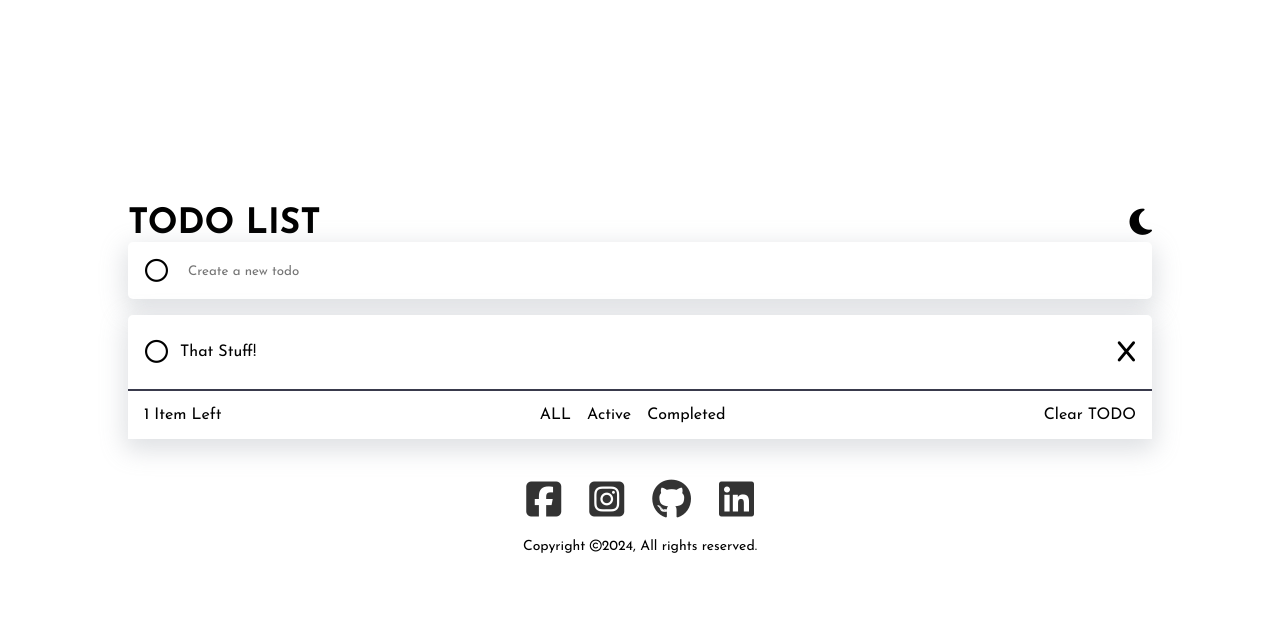
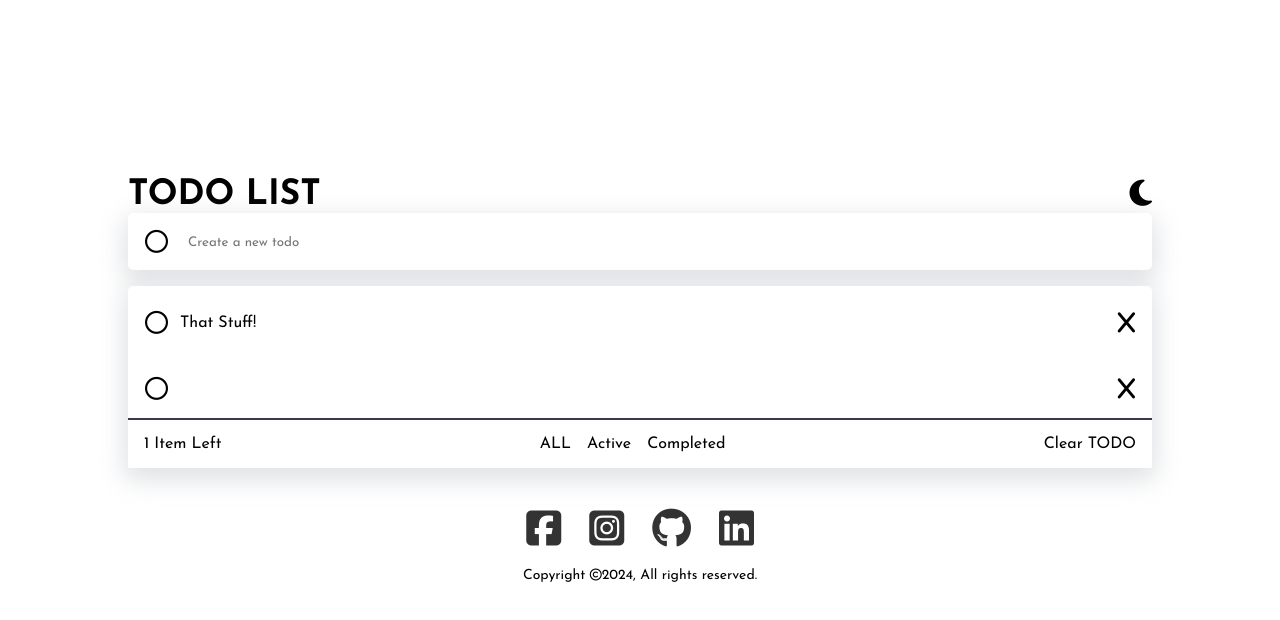
Before and after one commit to N3sca/ToDo, a plain HTML site: page index.html in a window 1280 px wide. Both pictures are taken after a click on the icon 156 px from the left and 270 px from the top of the page. Drawn offline with Linux system fonts and the light colour scheme.

Commit message:
Can Insert now

```diff
--- a/index.html
+++ b/index.html
@@ -22,16 +22,16 @@
 
     <div class="box">
         <div class="inputs">
-            <i id="circleinput" class="fa-regular fa-circle" onmouseover="circleon('circleinput')" onmouseleave="circleoff('circleinput')"></i>
-            <input type="text" placeholder="Create a new todo">
+            <i id="circleinput" class="fa-regular fa-circle" onmouseover="circleon('circleinput')" onmouseleave="circleoff('circleinput')" onclick="inser(document.getElementById('todotext').value)"></i>
+            <input type="text" id="todotext" placeholder="Create a new todo">
         </div>
-        <div class="rest">
+        <div class="rest" id="todo">
             <div class="todo">
                 <i id="circle1" class="fa-regular fa-circle" onmouseover="circleon('circle1')" onmouseleave="circleoff('circle1')"></i>
                 <p>That Stuff!</p>
                 <i class="fa-solid fa-x"></i>
             </div>
-            <div class="todostats">
+            <div class="todostats" id="todostats">
                 <div class="left">1 Item Left</div>
                 <div class="middle">
                     <p>ALL</p>
@@ -64,6 +64,55 @@
     function circleoff(x){
         document.getElementById(x).classList.replace("fa-circle-xmark", "fa-circle");
     }
+
+    const input = document.getElementById("todotext");
+    input.addEventListener("keyup", logKey);
+    function logKey(e) {
+     if(e.keyCode == 13){
+        inser(document.getElementById("todotext").value);
+     }
+    }
+
+    function inser(x){
+
+        const antes = document.getElementById('todostats')
+        const td = document.createElement('div')
+        td.classList.add('todo')
+
+        const todoi = document.createElement('i')
+        todoi.id = "circle2"
+        todoi.classList.add("fa-regular")
+        todoi.classList.add("fa-circle")
+        todoi.setAttribute('onmouseover',"circleon('circle2')")
+        todoi.setAttribute('onmouseleave',"circleoff('circle2')")
+
+        const todop = document.createElement('p')
+        todop.classList.add("none")
+
+        const todi2 = document.createElement('i')
+        todi2.classList.add("fa-solid")
+        todi2.classList.add("fa-x")
+        todi2.id = "x"
+
+        td.appendChild(todoi)
+        td.appendChild(todop)
+        td.appendChild(todi2)
+
+        td.getElementsByClassName("none")[0].textContent = x
+        document.getElementById("todo").insertBefore(td, antes)
+        document.getElementById('todotext').value = ""
+    }
+
+
+
+
+
+
+
+
+
+
+
 </script>
 </body>
 </html>
--- a/style.css
+++ b/style.css
@@ -74,7 +74,10 @@
         align-items: center;
         width: 100%;
         padding: 17px;
-        border-bottom: 2px solid rgb(57, 58, 76);
+    }
+    .box .rest .todo:hover{
+        box-shadow: rgba(149,157,165,.3) 0px 8px 24px 4px;
+        cursor: pointer;
     }
     .box .rest .todo p{
         width: 100%;
@@ -92,6 +95,7 @@
         width: 100%;
         background-color: #fff;
         padding: 1rem;
+        border-top: 2px solid rgb(57, 58, 76);
     }
     .box .rest .todostats .middle{
         display: flex;
```
